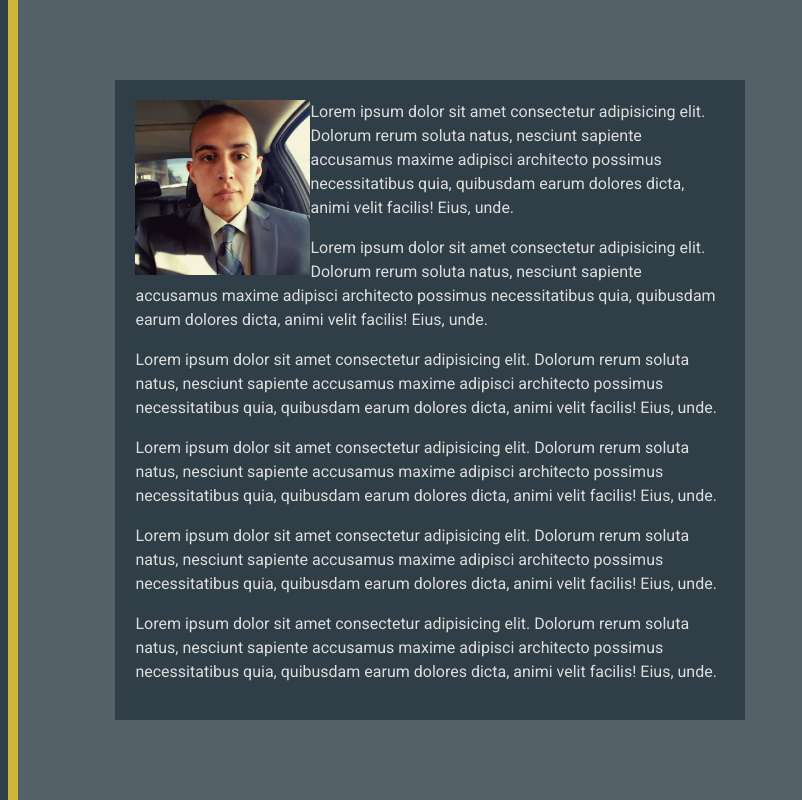
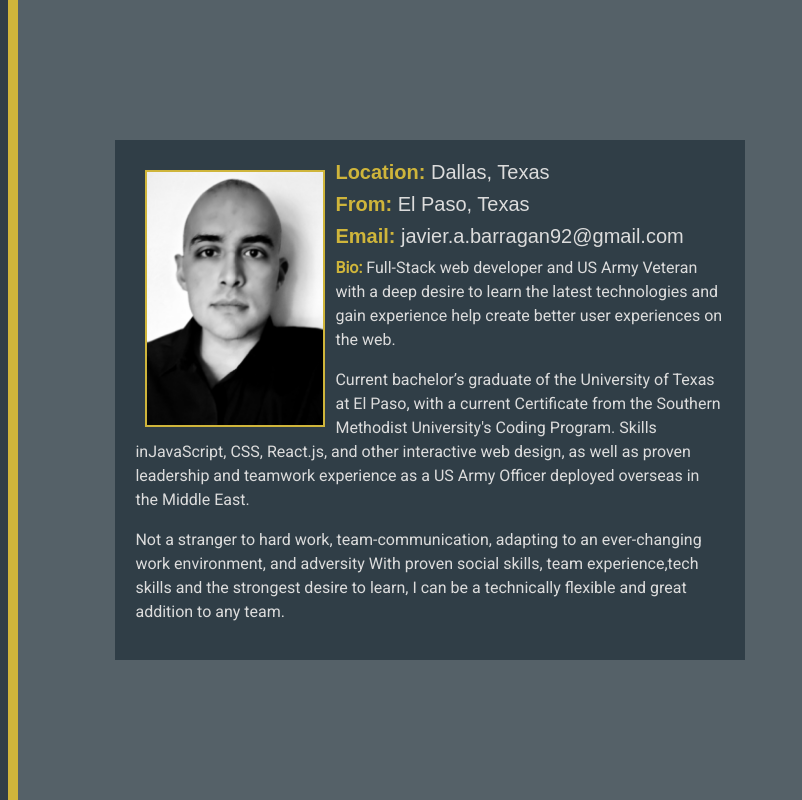
Before and after one commit to javyb92/JB-Portfolio-Updated, a plain HTML site: page index.html in a window 1280 px wide. Shown: the full height of the page, 195-997 px from the left. Drawn offline with nearby package versions, Linux system fonts and the light colour scheme; a web font is replaced by a local one.

Commit message:
Bio updates

```diff
--- a/index.html
+++ b/index.html
@@ -42,15 +42,16 @@
         <article class="row align-items-center justify-content-center">
             <div id="aboutme">
 
-            <img src="img/picture.jpg" width="175" height="175" class="float-left d-flex flex-wrap" alt="Javier A. Barragan">
-            <p>Lorem ipsum dolor sit amet consectetur adipisicing elit. Dolorum rerum soluta natus, nesciunt sapiente accusamus maxime adipisci architecto possimus necessitatibus quia, quibusdam earum dolores dicta, animi velit facilis! Eius, unde.</p>
-            <p>Lorem ipsum dolor sit amet consectetur adipisicing elit. Dolorum rerum soluta natus, nesciunt sapiente accusamus maxime adipisci architecto possimus necessitatibus quia, quibusdam earum dolores dicta, animi velit facilis! Eius, unde.</p>
-            <p>Lorem ipsum dolor sit amet consectetur adipisicing elit. Dolorum rerum soluta natus, nesciunt sapiente accusamus maxime adipisci architecto possimus necessitatibus quia, quibusdam earum dolores dicta, animi velit facilis! Eius, unde.</p>
-            <p>Lorem ipsum dolor sit amet consectetur adipisicing elit. Dolorum rerum soluta natus, nesciunt sapiente accusamus maxime adipisci architecto possimus necessitatibus quia, quibusdam earum dolores dicta, animi velit facilis! Eius, unde.</p>
-            <p>Lorem ipsum dolor sit amet consectetur adipisicing elit. Dolorum rerum soluta natus, nesciunt sapiente accusamus maxime adipisci architecto possimus necessitatibus quia, quibusdam earum dolores dicta, animi velit facilis! Eius, unde.</p>
-            <p>Lorem ipsum dolor sit amet consectetur adipisicing elit. Dolorum rerum soluta natus, nesciunt sapiente accusamus maxime adipisci architecto possimus necessitatibus quia, quibusdam earum dolores dicta, animi velit facilis! Eius, unde.</p>
-
-
+            <img src="img/portfoliopic.png" width="180" height="257" class="float-left d-flex flex-wrap javier" alt="Javier A. Barragan">
+            <h5><b>Location:</b> Dallas, Texas</h5>
+            <h5><b>From:</b> El Paso, Texas</h5>
+            <h5><b>Email:</b> javier.a.barragan92@gmail.com</h5>
+            <p><b>Bio: </b>Full-Stack web developer and US Army Veteran with a deep desire to learn the latest technologies and gain experience help create better user experiences on the web.
+            <p>Current bachelor’s graduate of the University of Texas at El Paso, with a current Certificate from the Southern Methodist University's Coding Program. Skills inJavaScript, CSS, React.js, and other interactive web design,
+            as well as proven leadership and teamwork experience as a US Army Officer deployed overseas in the Middle East. </p>
+            <p>Not a stranger to hard work, team-communication, adapting to an ever-changing work environment, and adversity
+              With proven social skills, team experience,tech skills and the strongest desire to learn, I can be a technically flexible and great addition to any team.
+            </p>
             </div>
         </article>
     </section>
--- a/style.css
+++ b/style.css
@@ -7,8 +7,19 @@ body{
 
 }
 
+.javier{
+
+    border: 2px solid #CFB53B;
+    margin: 10px;
+
+}
+
 h5{
     font-family: 'Tomorrow', sans-serif;
+}
+
+b{
+    color: #CFB53B;
 }
 
 #sidenav{
```
Also changed, not shown: portfolio.html (+1 -1 lines), img/portfoliopic.png (added), img/stocksheet.png (added).
